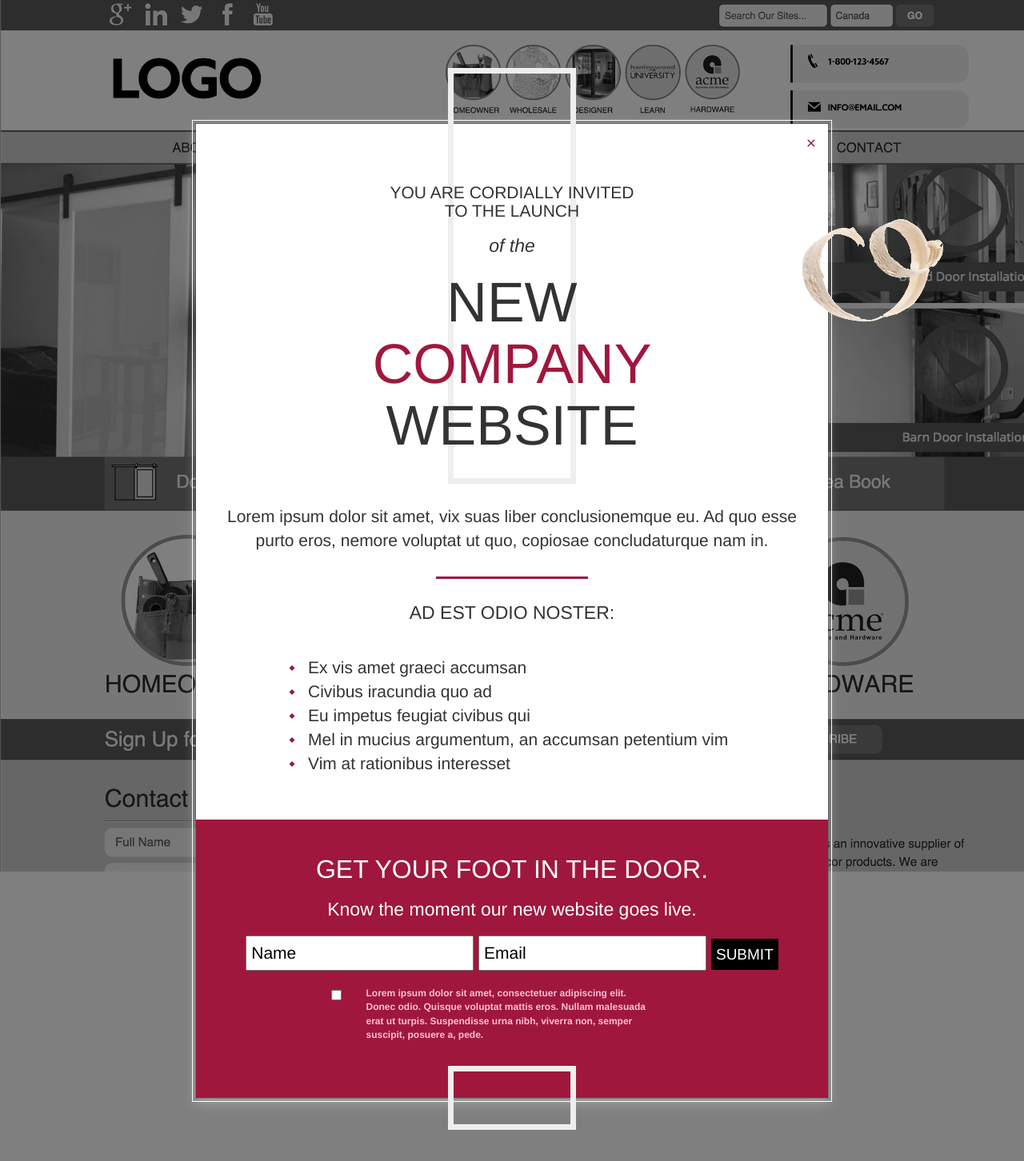
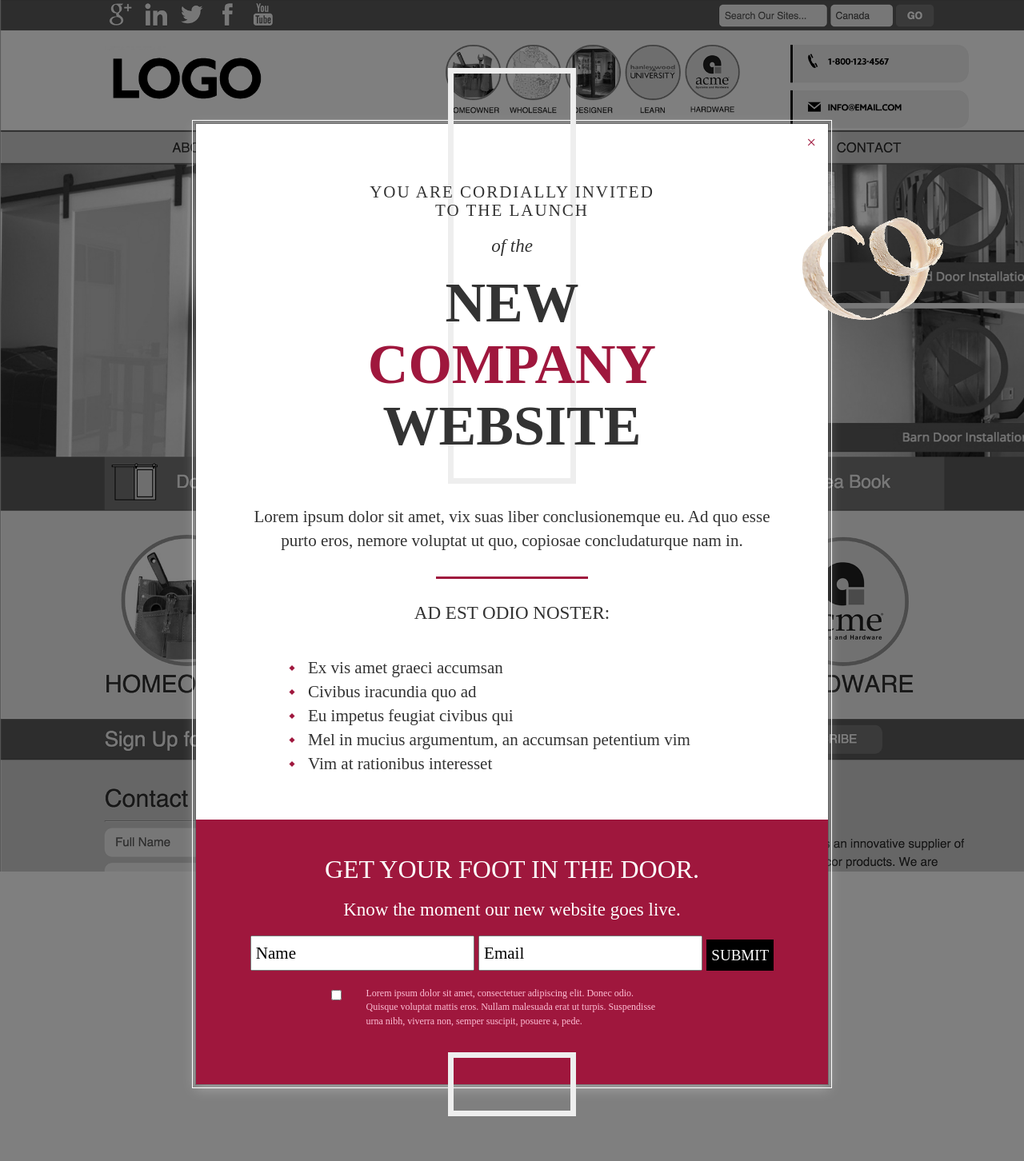
Before and after one commit to AHegeT/tbk-Creative-Challenge, a PHP site: page / in a window 1280 px wide. Shown: the top 1452 px of the page at 80% size. Run offline with PHP 8.4, Linux system fonts and the light colour scheme; some libraries are stand-ins or nearby versions; some web fonts are replaced.

Commit message:
Add files via upload

```diff
--- /dev/null
+++ b/css/fontface.scss
@@ -0,0 +1,13 @@
+@mixin fontFace($family,$src,$style: normal,$weight: normal) {
+	@font-face {
+		font-family: $family;
+		src: url('#{$src}.eot'); // IE9 compat
+		src: url('#{$src}.eot?#iefix') format('embedded-opentype'), // IE8 and below
+			url('#{$src}.woff') format('woff'), // standards
+			url('#{$src}.ttf') format('truetype'), // Safari, Android, iOS
+			url('#{$src}.svg##{$family}') format('svg'); // legacy iOS
+
+		font-style: $style;
+		font-weight: $weight;
+	}
+}
--- a/css/master.css
+++ b/css/master.css
@@ -1,7 +1,39 @@
 /*
- * Variables, color classes, generic classes
- * and mixins declaration
+ * Variables and mixins declaration
  */
+/*
+ * Include fonts
+ */
+@font-face {
+  font-family: "freight-display-book";
+  src: url("../fonts/FDBook/freight-display-book.eot");
+  src: url("../fonts/FDBook/freight-display-book.eot?#iefix") format("embedded-opentype"), url("../fonts/FDBook/freight-display-book.woff") format("woff"), url("../fonts/FDBook/freight-display-book.ttf") format("truetype"), url("../fonts/FDBook/freight-display-book.svg#freight-display-book") format("svg");
+  font-style: normal;
+  font-weight: normal; }
+@font-face {
+  font-family: "freight-display-semibold";
+  src: url("../fonts/FDSemiBold/freight-display-semibold.eot");
+  src: url("../fonts/FDSemiBold/freight-display-semibold.eot?#iefix") format("embedded-opentype"), url("../fonts/FDSemiBold/freight-display-semibold.woff") format("woff"), url("../fonts/FDSemiBold/freight-display-semibold.ttf") format("truetype"), url("../fonts/FDSemiBold/freight-display-semibold.svg#freight-display-semibold") format("svg");
+  font-style: normal;
+  font-weight: normal; }
+@font-face {
+  font-family: "futura";
+  src: url("../fonts/Futura/futura.eot");
+  src: url("../fonts/Futura/futura.eot?#iefix") format("embedded-opentype"), url("../fonts/Futura/futura.woff") format("woff"), url("../fonts/Futura/futura.ttf") format("truetype"), url("../fonts/Futura/futura.svg#futura") format("svg");
+  font-style: normal;
+  font-weight: normal; }
+/*
+ * Declare font, color and generic classes
+ */
+.fdbook-font {
+  font-family: 'freight-display-book'; }
+
+.fdsemibold-font {
+  font-family: 'freight-display-semibold'; }
+
+.futura-font {
+  font-family: 'futura'; }
+
 .red-text {
   color: #9f173d; }
 
@@ -19,7 +51,8 @@
 
 .italics {
   font-style: italic;
-  font-weight: 400; }
+  font-weight: 400;
+  font-family: 'freight-display-semibold'; }
 
 /*
  * For an empty main element with just a background
@@ -44,11 +77,9 @@
   width: 100%;
   border: .5px solid #fff;
   padding: 3px;
+  font-family: 'futura';
   /*
    * For the decoration rectangles
-   */
-  /*
-   * Assign an transition speed for this modal's animations
    */ }
   @media (min-width: 320px) {
     .modal-dialog {
@@ -67,11 +98,14 @@
       font-size: 21px; } }
   .modal-dialog h2 {
     margin-bottom: 60px;
-    font-size: 70px; }
+    font-size: 70px;
+    font-weight: 600;
+    font-family: 'freight-display-book'; }
   .modal-dialog h3 {
     font-size: 23px; }
   .modal-dialog h4 {
-    font-size: 21px; }
+    font-size: 21px;
+    letter-spacing: 2px; }
   .modal-dialog .glow-rectangle {
     position: absolute;
     right: 0;
@@ -86,9 +120,6 @@
   .modal-dialog .glow-rectangle-bottom {
     bottom: -40px;
     height: 80px; }
-  .modal-dialog .animate {
-    -webkit-transition: transform 750ms;
-    transition: transform 750ms; }
 
 .modal-centered {
   text-align: center; }
@@ -99,6 +130,42 @@
     @media (min-width: 1100px) {
       .modal-centered ul {
         max-width: 550px; } }
+
+#subscribeModal {
+  /*
+   * Assign a transition speed for this modal's animations
+   * as well as common properties for the display
+   */
+  /*
+  * For the animated elements on the sides
+  */ }
+  #subscribeModal .animate {
+    position: absolute;
+    z-index: 3;
+    background-size: cover;
+    background-repeat: no-repeat;
+    transition: transform 750ms;
+    transform: translate3d(0, 0, 0);
+    backface-visibility: hidden;
+    -webkit-transition: transform 750ms;
+    -webkit-transition-duration: 750ms;
+    -webkit-transform: translate3d(0, 0, 0);
+    -webkit-backface-visibility: hidden; }
+  #subscribeModal .chisel {
+    left: 0;
+    top: 100%;
+    width: 300px;
+    height: 300px;
+    background-image: url("../images/chisel.png"); }
+    @media (min-width: 1100px) {
+      #subscribeModal .chisel {
+        top: 200%; } }
+  #subscribeModal .shaving {
+    top: 10%;
+    right: -20%;
+    width: 197px;
+    height: 147px;
+    background-image: url("../images/shavings.png"); }
 
 .modal-header {
   border-bottom: none; }
@@ -130,7 +197,8 @@
     margin-top: 30px;
     margin-bottom: 50px; }
     .modal-footer #signup-form .cta {
-      font-size: 32px; }
+      font-size: 32px;
+      font-family: 'freight-display-book'; }
   .modal-footer input {
     padding: 5px;
     color: #000; }
@@ -145,41 +213,12 @@
     margin-top: 20px;
     margin-bottom: 20px; }
   .modal-footer .conditions {
+    text-align: left;
     font-size: 14px;
-    text-align: left; }
+    font-weight: 400; }
     @media (min-width: 1100px) {
       .modal-footer .conditions {
         font-size: 12px; } }
-
-/*
- * For the animated elements on the sides
- */
-.chisel {
-  position: absolute;
-  left: 0;
-  top: 100%;
-  z-index: 3;
-  width: 300px;
-  height: 300px;
-  background-size: cover;
-  background-repeat: no-repeat;
-  background-image: url("../images/chisel.png");
-  transform: translate3d(0, 0, 0); }
-  @media (min-width: 1100px) {
-    .chisel {
-      top: 200%; } }
-
-.shaving {
-  position: absolute;
-  top: 10%;
-  right: -20%;
-  z-index: 3;
-  width: 197px;
-  height: 147px;
-  background-size: cover;
-  background-repeat: no-repeat;
-  background-image: url("../images/shavings.png");
-  transform: translate3d(0, 0, 0); }
 
 /*
  * Override for the Bootstrap btn
@@ -187,7 +226,8 @@
 .btn-primary {
   border-radius: 0;
   border-color: #000;
-  background-color: #000; }
+  background-color: #000;
+  font-family: 'freight-display-book'; }
 
 /*
  * Definition of a custom list-style-type
--- a/css/master.scss
+++ b/css/master.scss
@@ -1,13 +1,33 @@
 /*
- * Variables, color classes, generic classes
- * and mixins declaration
+ * Variables and mixins declaration
  */
-@import "_variables";
+@import '_variables';
+@import 'fontface';
 
 @mixin media($queryString) {
     @media #{$queryString} {
       @content;
     }
+}
+
+/*
+ * Include fonts
+ */
+@include fontFace('freight-display-book','../fonts/FDBook/freight-display-book');
+@include fontFace('freight-display-semibold','../fonts/FDSemiBold/freight-display-semibold');
+@include fontFace('futura','../fonts/Futura/futura');
+
+/*
+ * Declare font, color and generic classes
+ */
+.fdbook-font {
+    font-family: 'freight-display-book';
+}
+.fdsemibold-font {
+    font-family: 'freight-display-semibold';
+}
+.futura-font {
+    font-family: 'futura';
 }
 
 .red-text {
@@ -29,6 +49,7 @@
 .italics {
     font-style: italic;
     font-weight: 400;
+    font-family: 'freight-display-semibold';
 }
 
 /*
@@ -55,6 +76,7 @@
     width: 100%;
     border: .5px solid #fff;
     padding: 3px;
+    font-family: 'futura';
     @include media($breakpointPhone) {
         width: 700px;
         margin: 190px auto;
@@ -73,12 +95,15 @@
     h2 {
         margin-bottom: 60px;
         font-size: 70px;
+        font-weight: 600;
+        font-family: 'freight-display-book';
     }
     h3 {
         font-size: 23px;
     }
     h4 {
         font-size: 21px;
+        letter-spacing: 2px;
     }
 
     /*
@@ -101,14 +126,6 @@
         bottom: -40px;
         height: 80px;
     }
-
-    /*
-     * Assign an transition speed for this modal's animations
-     */
-    .animate {
-            -webkit-transition: transform 750ms;
-        transition: transform 750ms;
-    }
 }
 .modal-centered {
     text-align: center;
@@ -121,6 +138,49 @@
         }
     }
 }
+#subscribeModal {
+    /*
+     * Assign a transition speed for this modal's animations
+     * as well as common properties for the display
+     */
+    .animate {
+        position: absolute;
+        z-index: 3;
+        background-size: cover;
+        background-repeat: no-repeat;
+        transition: transform 750ms;
+        transform: translate3d(0,0,0);
+        backface-visibility: hidden;
+
+        -webkit-transition: transform 750ms;
+        -webkit-transition-duration: 750ms;
+        -webkit-transform: translate3d(0,0,0);
+        -webkit-backface-visibility: hidden;
+    }
+
+    /*
+    * For the animated elements on the sides
+    */
+    .chisel {
+
+        left: 0;
+        top: 100%;
+        width: 300px;
+        height: 300px;
+        background-image: url($chiselURL);
+        @include media($breakpointDesktop) {
+            top: 200%;
+        }
+    }
+    .shaving {
+        top: 10%;
+        right: -20%;
+        width: 197px;
+        height: 147px;
+        background-image: url($shavingURL);
+    }
+}
+
 .modal-header {
     border-bottom: none;
     .close.red-text {
@@ -155,6 +215,7 @@
         margin-bottom: 50px;
         .cta {
             font-size: 32px;
+            font-family: 'freight-display-book';
         }
     }
     input {
@@ -176,43 +237,13 @@
         margin-bottom: 20px;
     }
     .conditions {
+        text-align: left;
         font-size: 14px;
-        text-align: left;
+        font-weight: 400;
         @include media($breakpointDesktop) {
             font-size: 12px;
         }
     }
-}
-
-/*
- * For the animated elements on the sides
- */
-.chisel {
-    position: absolute;
-    left: 0;
-    top: 100%;
-    z-index: 3;
-    width: 300px;
-    height: 300px;
-    background-size: cover;
-    background-repeat: no-repeat;
-    background-image: url($chiselURL);
-    transform: translate3d(0,0,0);
-    @include media($breakpointDesktop) {
-        top: 200%;
-    }
-}
-.shaving {
-    position: absolute;
-    top: 10%;
-    right: -20%;
-    z-index: 3;
-    width: 197px;
-    height: 147px;
-    background-size: cover;
-    background-repeat: no-repeat;
-    background-image: url($shavingURL);
-    transform: translate3d(0,0,0);
 }
 
 /*
@@ -222,6 +253,7 @@
     border-radius: 0;
     border-color: $blackColor;
     background-color: $blackColor;
+    font-family: 'freight-display-book';
 }
 
 /*
```
Also changed, not shown: 1 other file.
